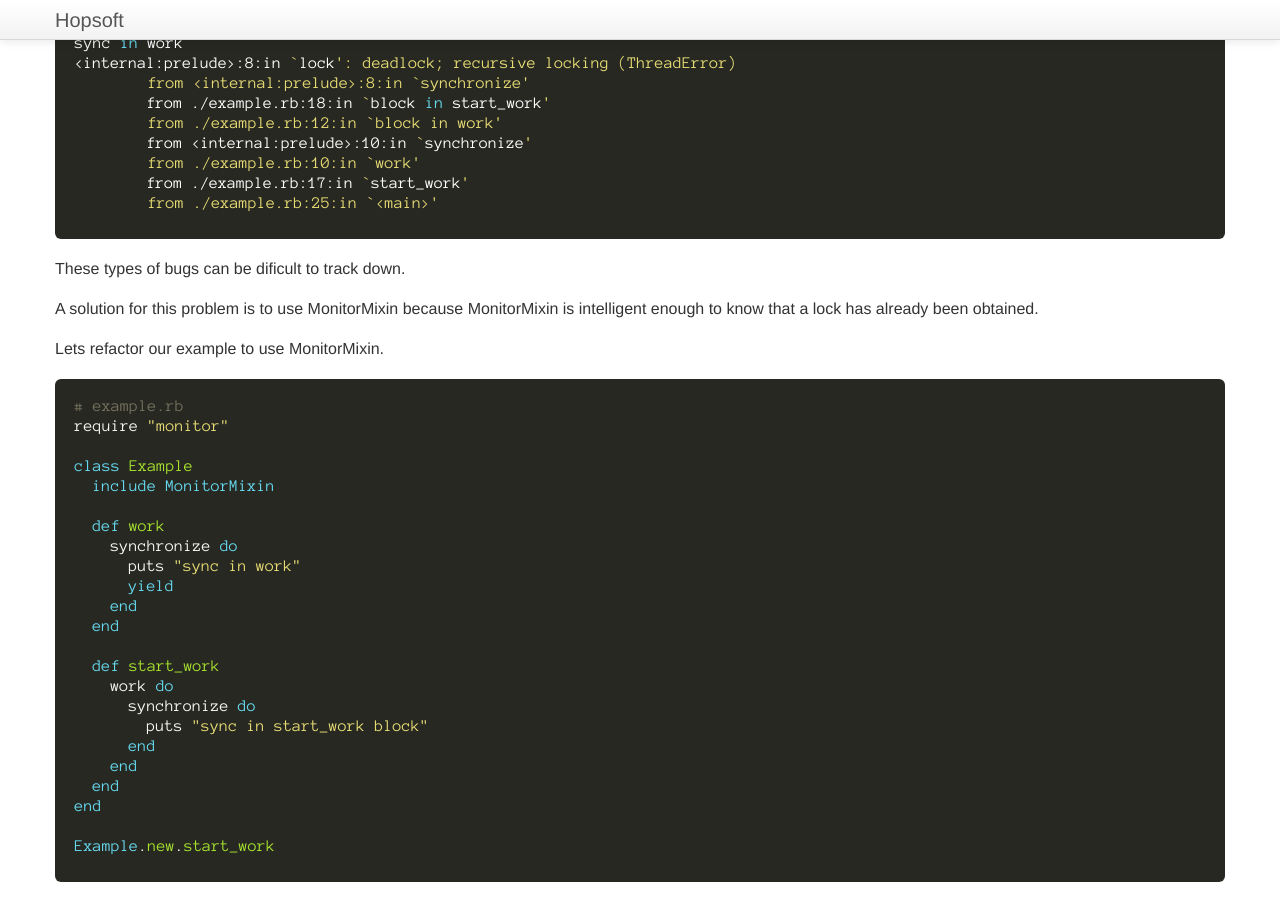
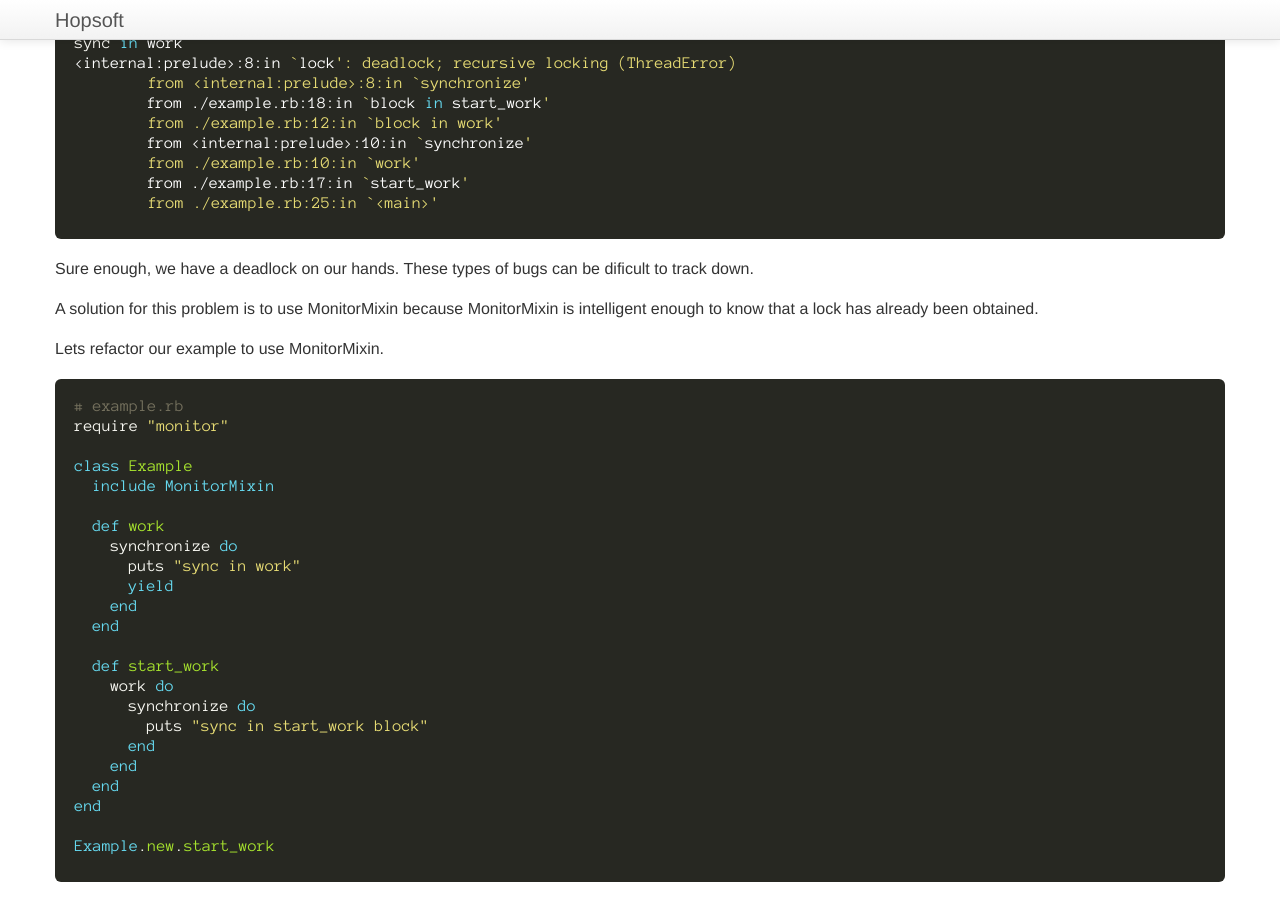
Before and after one commit to hopsoft/hopsoft.github.io, a Jekyll site: the page built from _posts/2012-12-05-monitor-mixin.md, in a window 1280 px wide and 900 px high, scrolled down 933 px. Built offline with Jekyll 4.4.1, drawn with Linux system fonts in a browser that asks for light colours.

Commit message:
Minor addition.

```diff
--- a/_posts/2012-12-05-monitor-mixin.md
+++ b/_posts/2012-12-05-monitor-mixin.md
@@ -66,7 +66,7 @@ sync in work
 	from ./example.rb:25:in `<main>'
 {% endhighlight %}
 
-These types of bugs can be dificult to track down.
+Sure enough, we have a deadlock on our hands. These types of bugs can be dificult to track down.
 
 A solution for this problem is to use MonitorMixin because MonitorMixin is
 intelligent enough to know that a lock has already been obtained.
```
